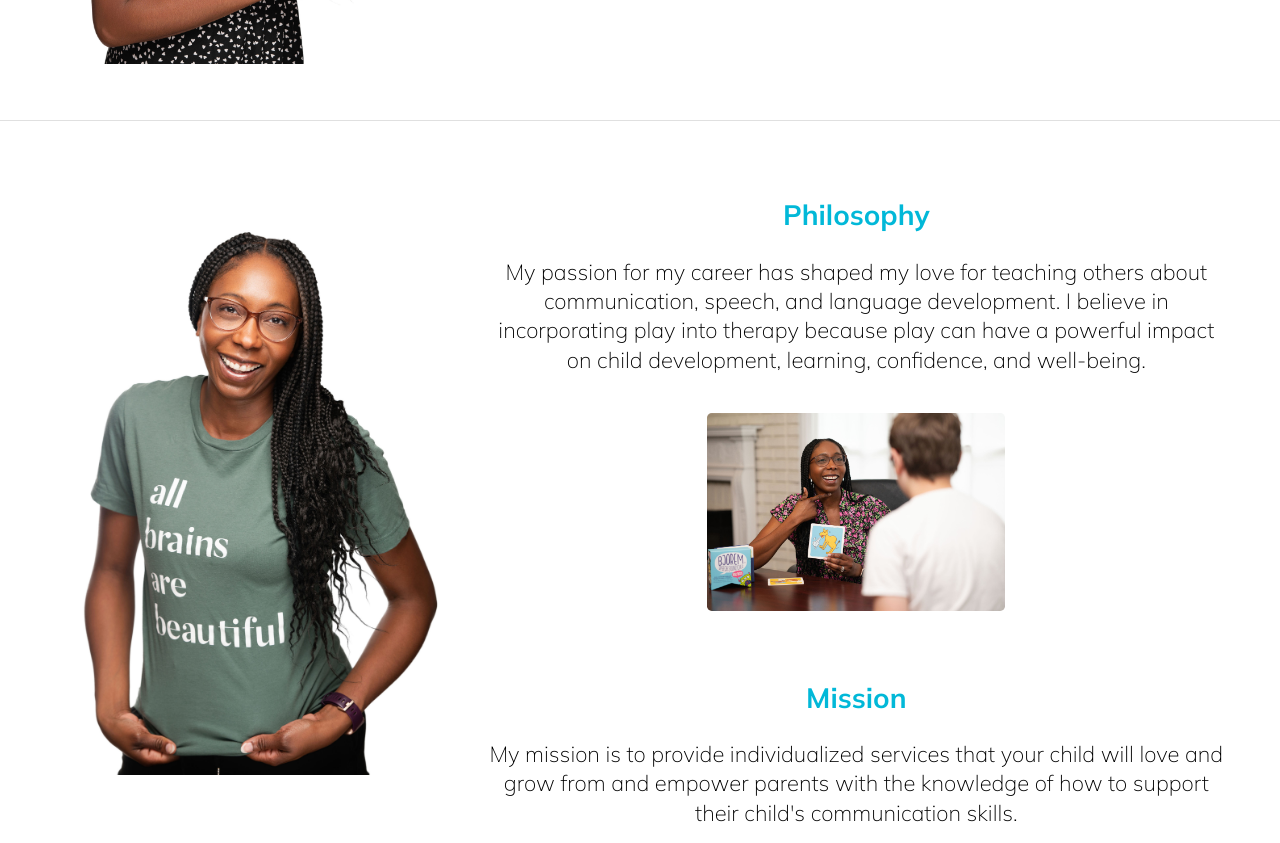
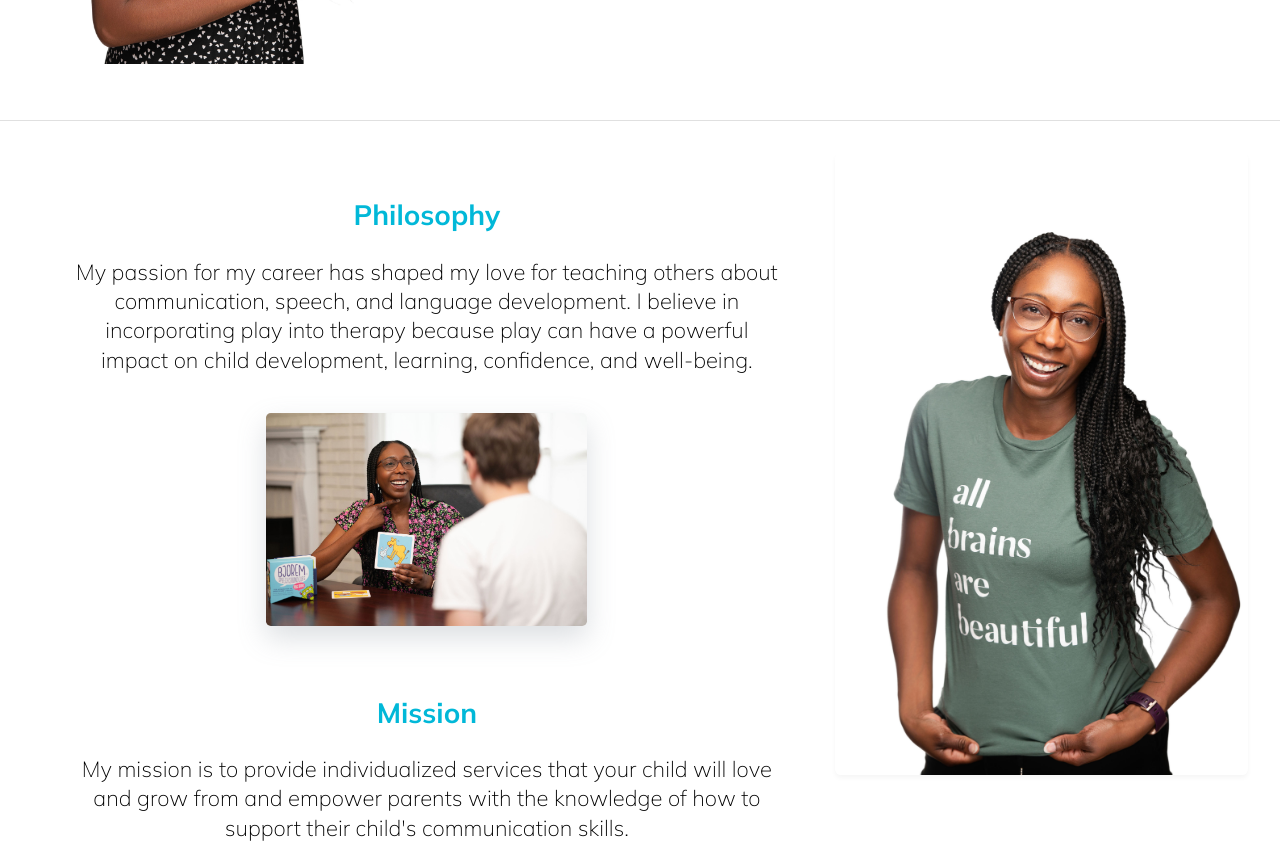
Before and after one commit to beemak789/TS_Website, a React (Create React App) app: page / in a window 1280 px wide. Shown: the part 740-1583 px from the top of the page. Built offline with nearby package versions, Linux system fonts and the light colour scheme.

Commit message:
add image changes

```diff
--- a/src/component/AboutMe.js
+++ b/src/component/AboutMe.js
@@ -34,7 +34,7 @@ const AboutMe = () => {
       <Divider />
 
       <OurPhilosophyContainer>
-        <AllBrainsImg src='allbrains.jpg' alt='all-brains' />
+
         <PhilosophyText>
           <p className='header-2'>
             <b>Philosophy</b>
@@ -57,6 +57,7 @@ const AboutMe = () => {
             how to support their child's communication skills.
           </p>
         </PhilosophyText>
+        <AllBrainsImg src='allbrains.jpg' alt='all-brains' />
       </OurPhilosophyContainer>
     </AboutMeContainer>
   );
@@ -139,8 +140,8 @@ const AboutMeParagraphContainer = styled.div`
 const OurPhilosophyContainer = styled.div`
   display: flex;
   background-color: white;
-
   padding: 2rem;
+  gap: 2rem;
 
   @media (min-width: 375px) and (max-width: 768px) {
     display: flex;
@@ -183,6 +184,8 @@ const AllBrainsImg = styled.img`
   height: 44%;
   width: 34%;
   object-fit: cover;
+  box-shadow: 0px 3px 5px rgba(0, 0, 0, 0.04);
+  border-radius: 0.4rem;
 
   @media (min-width: 375px) and (max-width: 768px) {
     height: 90%;
@@ -191,11 +194,12 @@ const AllBrainsImg = styled.img`
   }
 `;
 const OfficeImg = styled.img`
-  height: 50%;
-  width: 40%;
+  height: 55%;
+  width: 45%;
   margin-top: 1rem;
   border-radius: 0.3rem;
   object-fit: cover;
+  box-shadow: 0px 12px 28px 0px rgba(140, 149, 159, 0.3);
 
   @media (min-width: 375px) and (max-width: 768px) {
     height: 100%;
--- a/src/component/NavBar.js
+++ b/src/component/NavBar.js
@@ -122,6 +122,10 @@ const YellowLineContainer = styled.div`
     font-size: 18px;
     margin-left: 2rem;
     font-weight: 500;
+
+    @media (min-width: 375px) and (max-width: 768px) {
+    font-size: 12px;
+  }
   }
 `;
 
```
